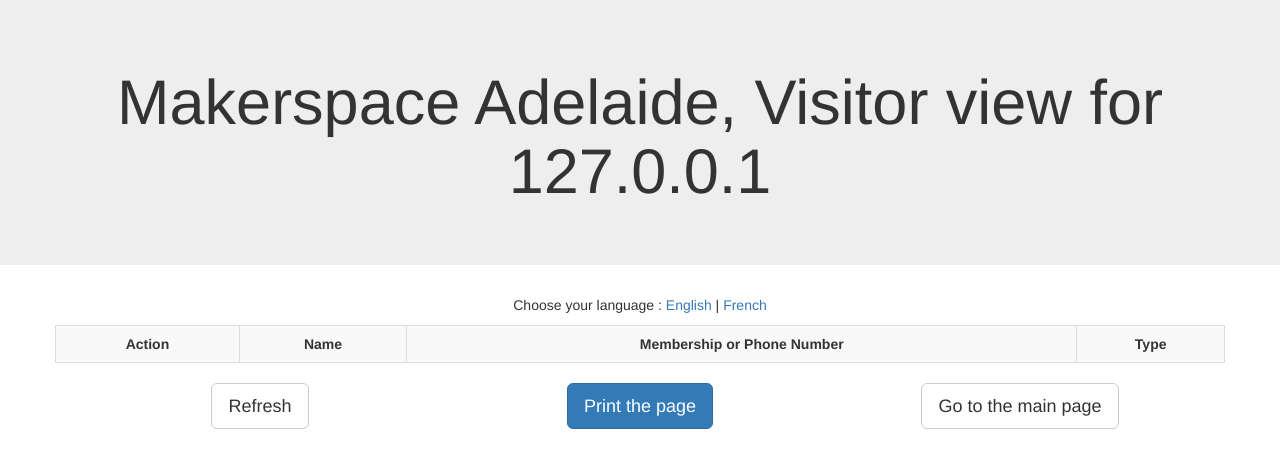
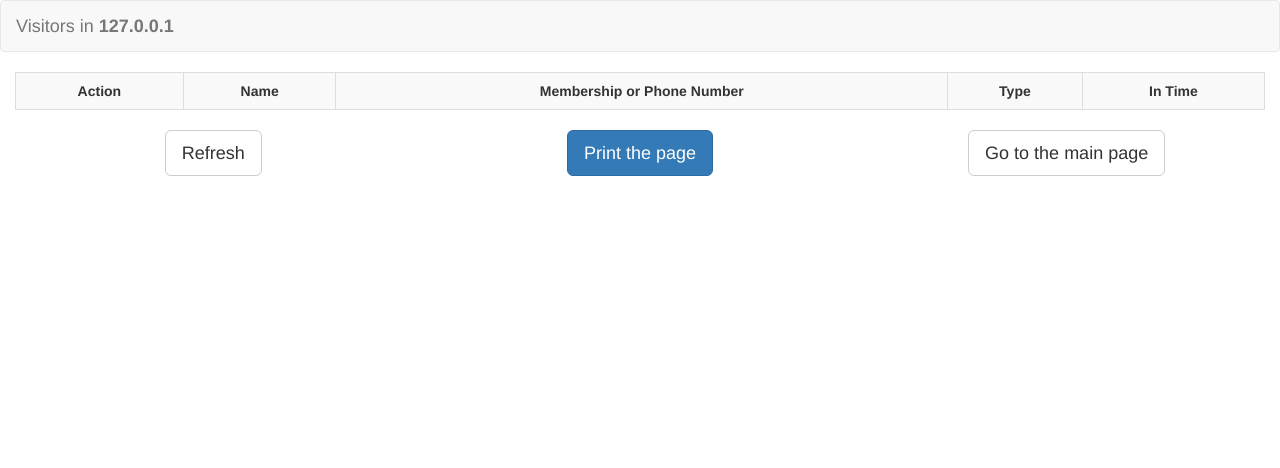
Before and after one commit to tcedi/tcedi-ovms, a PHP site: page /printers/reception-view.php?language=English in a window 1280 px wide. Shown: the top 468 px of the page. Run offline with PHP 8.4, Linux system fonts and the light colour scheme; tables that the repository leaves empty or names only in its code hold one stand-in row (values such as "Sample post"); lists and menus that the app fills with data are empty.

Commit message:
add in time to reception update bootstrap styles for print layout

```diff
--- a/reception-view.php
+++ b/reception-view.php
@@ -51,9 +51,9 @@ global $database_link;
 // remove whitespaces (not a must though)
 $data = trim($data);
 // apply stripslashes if magic_quotes_gpc is enabled
-if(get_magic_quotes_gpc()){
-	$data = stripslashes($data);
-}
+// if(get_magic_quotes_gpc()){
+// 	$data = stripslashes($data);
+// }
 // a mySQL connection is required before using this function
 $data = mysqli_real_escape_string($database_link, $data);
 return $data;
@@ -103,8 +103,7 @@ $returnRows = "50";
 $sort = "DESC";
 $qDate = $sqldate;
 $query_mod = " ORDER BY inDate $sort LIMIT $returnRows";
-$query="SELECT visitorID, Name, Number, Type FROM $table WHERE( inDate like '$qDate%' AND Location like '$location') AND SignOutFlag=0 $query_mod";
-
+$query="SELECT visitorID, Name, Number, Type, inDate FROM $table WHERE( inDate like '$qDate%' AND Location like '$location') AND SignOutFlag=0 $query_mod";
 // sending query
 $result = mysqli_query($database_link, $query);
 $fields_num = mysqli_num_fields($result);
@@ -130,48 +129,19 @@ else
 <link rel="shortcut icon" href="favicon.ico" type="image/x-icon" sizes="16x16 32x32 64x64"/>
 <link href="libraries/bootstrap/css/bootstrap.min.css" rel="stylesheet">
 <body>
-<div class="jumbotron text-center">
-<?php echo "<h1>$companyname, $TEXT_VISITOR_VIEW_FOR $sLocationLabel</h1>";?>
-</div>
-<div class="container">
-<div class="row text-center">
-
-<?php
-/* BEGIN translations support section */
-echo "<p class=\"translation\">".$TEXT_CHOOSE_YOUR_LANGUAGE." ";
-
-$dDirectory = dir("./languages/");
-$bFirstTime = true;
-
-while (false !== ($sEntry = $dDirectory->read()))
-{
-   if($sEntry !== "." && $sEntry !== "..")
-   {
-	 if($bFirstTime == true)
-	 {
-	   $bFirstTime = false;
-	   $sPrefix = "";
-	 }
-	 else
-	 {
-	   $sPrefix = " |";
-	 }
-
-     echo $sPrefix." <a href=\"".basename($_SERVER["PHP_SELF"])."?language=".$sEntry."\">".$sEntry."</a>";
-   }
-}
-$dDirectory->close();
-echo "</p>";
-/* END translations support section */
-
-if($bAllowReceptionistToChangeLocation === true)
+	<nav class="navbar navbar-default">
+	<div class="container-fluid">
+		<div class="navbar-header">
+			<span class="navbar-brand">Visitors in <strong><?php echo $sLocationLabel ?></strong></a>
+		</div>
+		<?php
+		if($bAllowReceptionistToChangeLocation === true)
 {
 	echo "
-	<form action=\"reception-view.php?language=$sLanguage\" autocomplete=\"off\" method =\"GET\" name=\"changelocation\">
-	<p class=\"changelocation\">
-		$TEXT_CHANGE_LOCATION :&nbsp;
-		<input type=\"hidden\" name=\"language\" value=\"$sLanguage\">
-		<select name=\"location\">
+	<form class=\"navbar-form navbar-right hidden-print\" action=\"reception-view.php\" autocomplete=\"off\" method =\"GET\" name=\"changelocation\">
+	<div class=\"form-group\">
+    <label>Location: </label>
+	<select class=\"form-control\" name=\"location\" onchange=\"this.form.submit()\">
 	";
 
 	$sRequest = "SELECT DISTINCT Location FROM $table ORDER BY Location ASC";
@@ -196,18 +166,28 @@ if($bAllowReceptionistToChangeLocation === true)
 	echo "
 		<option $sSelected value=\"%\">$TEXT_ALL_LOCATIONS</option>
 		</select>
-		&nbsp;
-		<input type=\"submit\" name=\"ok\" value=\"$TEXT_OK\">
-	</p>
+		</div>
 	</form>
 	";
 }
+		?>
+	</nav>
+
+
+	<div class="container-fluid">
+		<div class="page-header visible-print-block">
+			<h2>Visitors in <strong><?php echo $sLocationLabel ?></h2>
+		</div>
+
+<?php
+
+
 
 echo '<div class="table-responsive">';
 echo "<table class=\"table table-striped table-bordered\"><tr>";
 // printing table headers
 echo "
-<th class=\"text-center\">
+<th class=\"text-center hidden-print\">
 	$TEXT_ACTION
 </th>
 <th class=\"text-center\">
@@ -218,6 +198,9 @@ echo "
 </th>
 <th class=\"text-center\">
 	$TEXT_TYPE
+</th>
+<th class=\"text-center\">
+	In Time
 </th>
 ";
 echo "</tr>\n";
@@ -230,10 +213,10 @@ $logoutlink = 1;
     // of $row to $cell variable
     //place a logout ontop of each row
 	foreach($row as $cell){
-	echo "<td>";
+	echo "<td class=".($logoutlink == 1 ? 'hidden-print' : '').">";
 	if ($logoutlink == 1)
 		{echo "
-<form action=\"reception-view.php?".http_build_query($_GET)."\" autocomplete=\"off\" method=\"POST\" name=\"oldvisitor\">
+<form onsubmit=\"return confirm('Are you sure?');\" action=\"reception-view.php?".http_build_query($_GET)."\" autocomplete=\"off\" method=\"POST\" name=\"oldvisitor\">
 	<div>
 	<input type=\"hidden\" value='".$row[2]."' name=\"number\">
 	<input type=\"submit\" name=\"logout\" value=\"$TEXT_SIGN_OUT_FOR_THE_DAY\" OnClick=\"meta:refresh\">
@@ -249,7 +232,7 @@ echo '</div>';
 mysqli_free_result($result);
 ?>
 </div>
-<div class="container-fluid">
+<div class="container-fluid hidden-print">
 <div class="row text-center">
 <div class="col-xs-5 col-sm-4 col-md-4">
 <p><a class="btn btn-default btn-lg" href="javascript:window.location.reload(true)"><?php echo "$TEXT_REFRESH";?></a></p>
@@ -261,7 +244,6 @@ mysqli_free_result($result);
 <p><a class="btn btn-default btn-lg" href="main.php"><?php echo "$TEXT_GO_TO_THE_MAIN_PAGE";?></a></p>
 </div>
 </div>
-</div>
 <!-- jQuery (necessary for Bootstrap's JavaScript plugins) -->
 <script src="libraries/jquery/js/jquery.min.js"></script>
 <!-- Include all compiled plugins (below), or include individual files as needed -->
```
